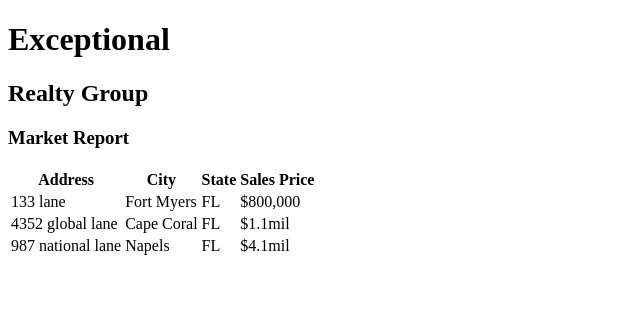
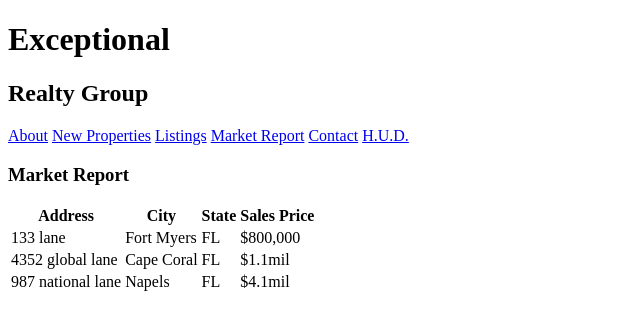
Before and after one commit to JDSweeney1/exceptional-realty, a plain HTML site: page market-report.html in a window 1280 px wide. Shown: the whole page, without its empty margins (0-640 px from the left). Drawn offline with Linux system fonts and the light colour scheme.

Commit message:
Update market-report.html

```diff
--- a/market-report.html
+++ b/market-report.html
@@ -8,6 +8,10 @@
 
     <h1>Exceptional</h1>
     <h2>Realty Group</h2>
+
+    <a href="index.html">About</a> <a href="new-properties.html">New Properties</a>
+    <a href=:real-estate-listings.html">Listings</a> <a href="market-report.html">Market Report</a> <a href="contact.html">Contact</a>
+                                                                                                                          <a href="http://hud.gov" target="_blank">H.U.D.</a>
 
     <h3>Market Report</h3>
 
```
